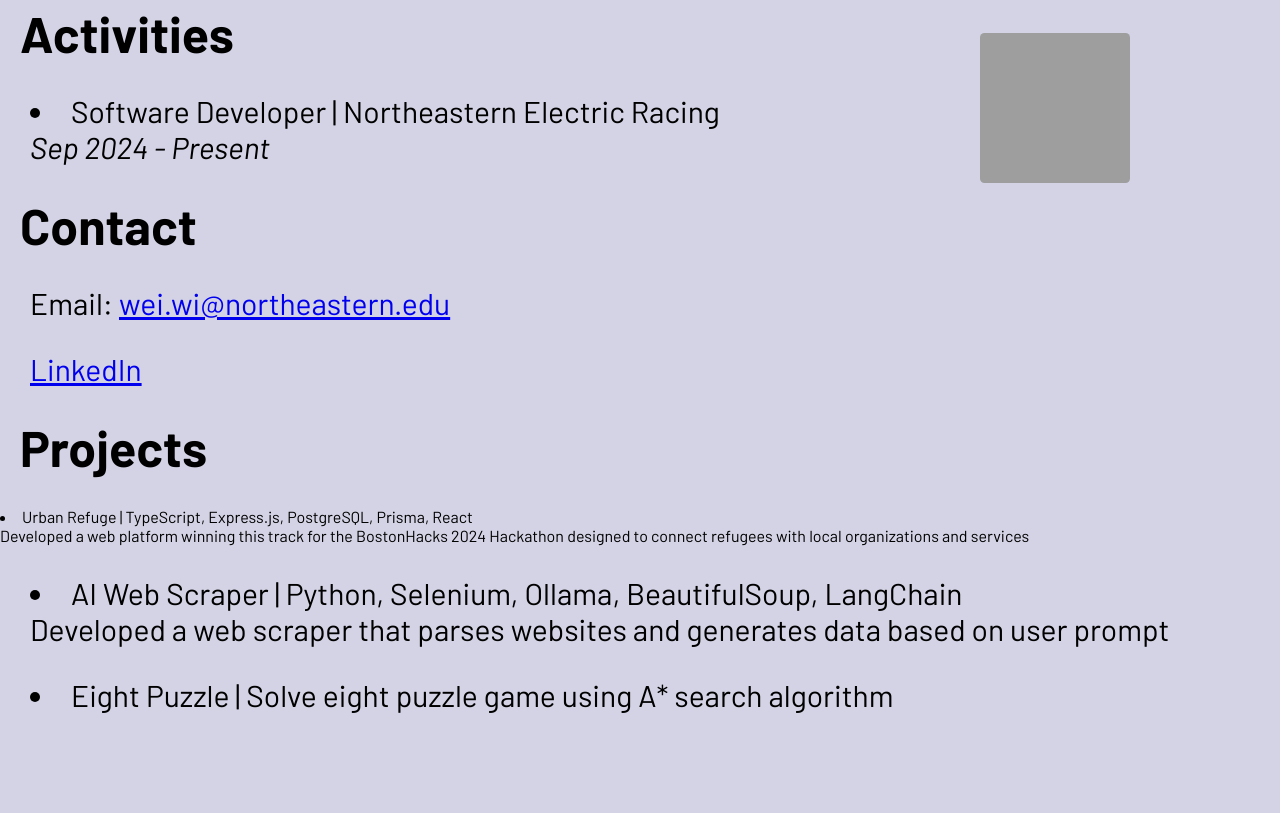
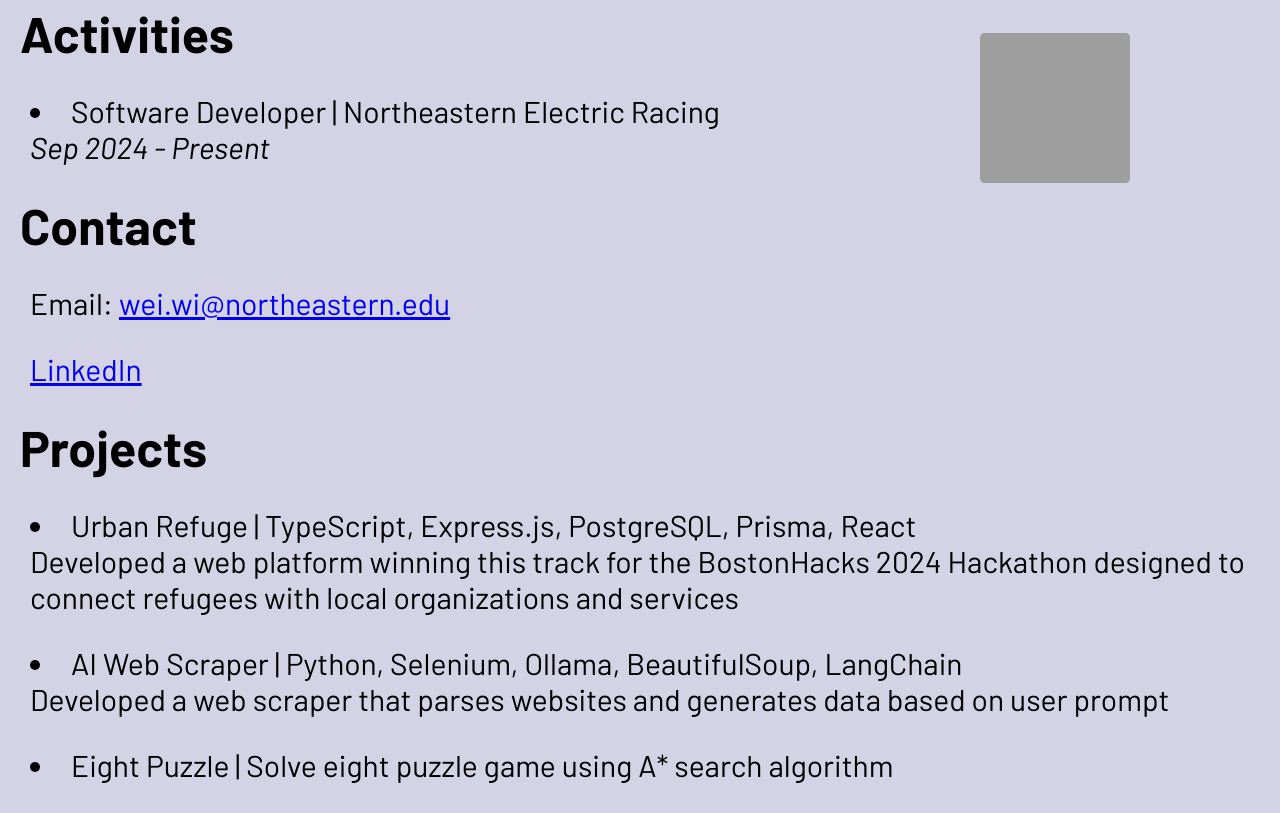
Before and after one commit to wilsnwei/portfolio, a plain HTML site: page index.html in a window 1280 px wide. Shown: the part 721-1534 px from the top of the page. Before the commit the page ends 1464 px from the top, so only its background shows below. Drawn offline with Linux system fonts and the light colour scheme; grey boxes are pictures that could not be loaded.

Commit message:
Fix li class.html

```diff
--- a/index.html
+++ b/index.html
@@ -93,7 +93,7 @@
     </p>
     <h2 id="projects">Projects</h2>
     <p>
-      <li>
+      <li class="resume">
       Urban Refuge | TypeScript, Express.js, PostgreSQL, Prisma, React
       <br/ >
       Developed a web platform winning this track for the BostonHacks 2024 Hackathon designed to connect refugees
```
